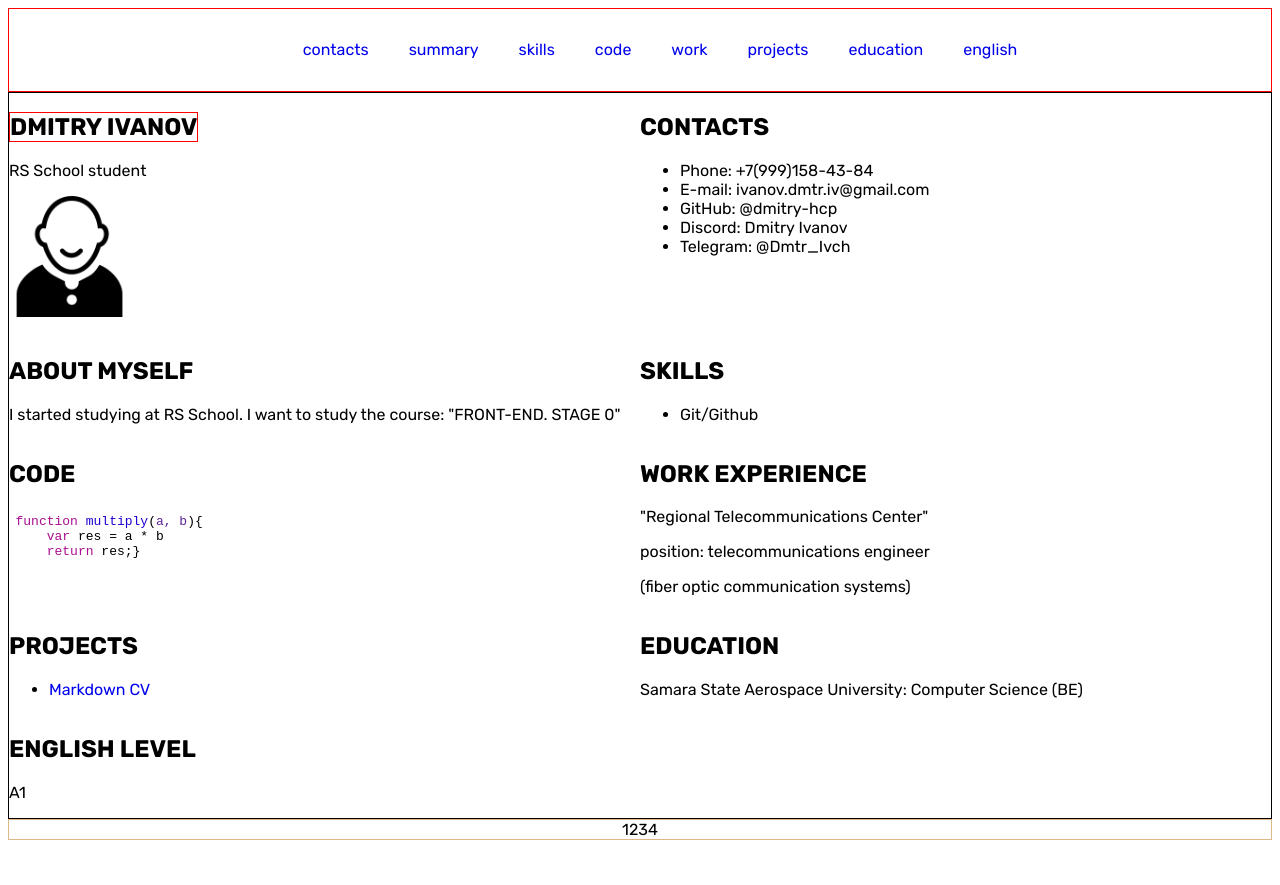
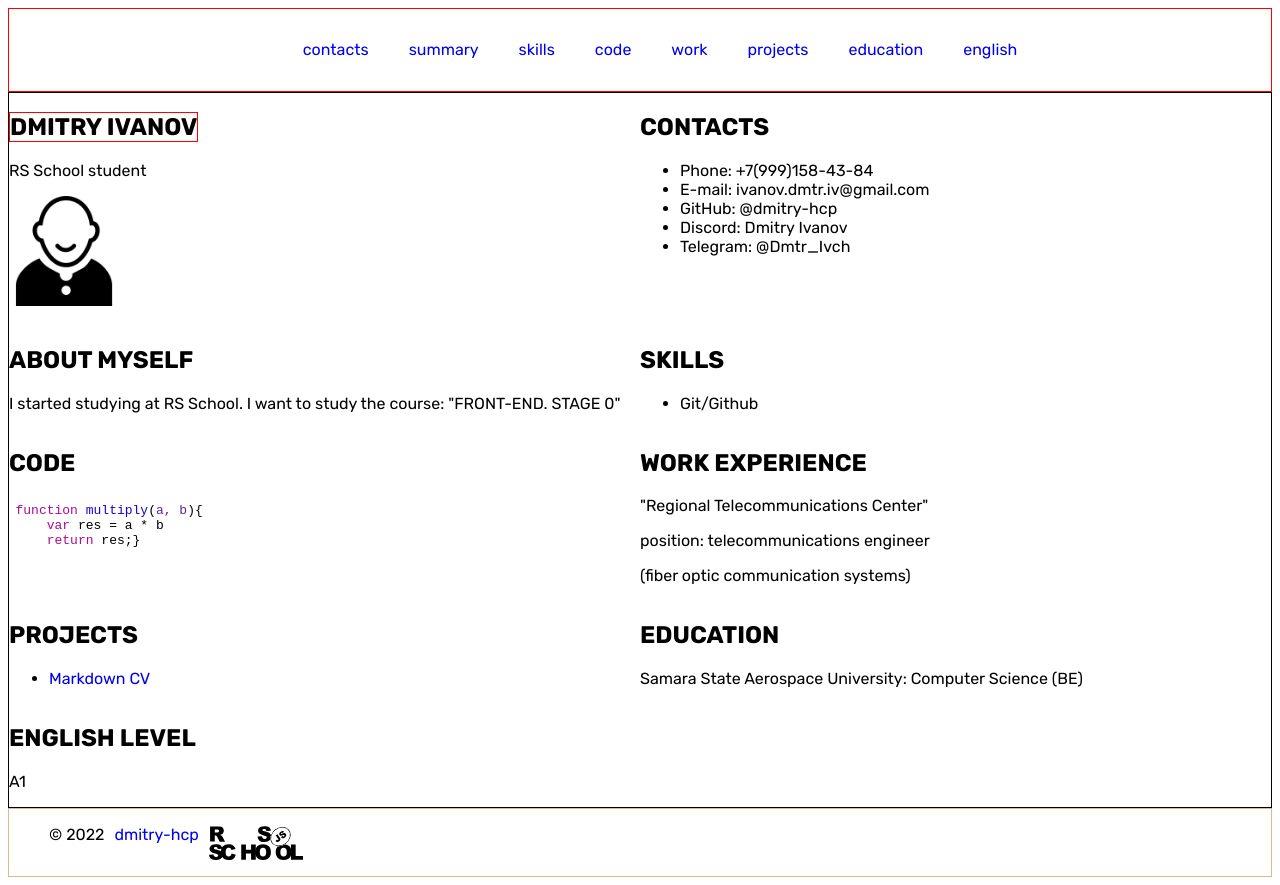
Before and after one commit to dmitry-hcp/rsschool-cv, a plain HTML site: page index.html in a window 1280 px wide. Before the commit the page ends 848 px from the top, so only its background shows below. Drawn offline with Linux system fonts and the light colour scheme.

Commit message:
feat: implement css

```diff
--- a/index.html
+++ b/index.html
@@ -90,7 +90,14 @@
         </main>
         <footer class="footer">
             <div class="container">
-                1234
+                <ul class="footer-list">
+                    <li class="class-item">&copy; 2022</li>
+                    <li><a href="https://github.com/dmitry-hcp" class="github-link" target="_blank">dmitry-hcp</a></li>
+                    <li><a href="https://rs.school/js-stage0/" class="school-logo" target="_blank"> <img src="assets/img/rs_school_js.svg" alt="school logo"></a></li>
+                </ul>
+
+                    <!-- <a href="https://rs.school/js-stage0/" class="school-logo" target="_blank"> <img src="assets/img/rs_school_js.svg" alt="school logo"></a> -->
+
             </div>
         </footer>
 </body>
--- a/style.css
+++ b/style.css
@@ -27,7 +27,6 @@ html {
 }
 .footer {
     border: 1px solid burlywood;
-    text-align: center;
 }
 .container {
     /* max-width: 1440px; */
@@ -64,6 +63,22 @@ html {
     border: 1px solid red;
 }
 .photo {
-    width: 121px;
-    height: 45;
+    width: 110px;
+    height: 50;
 }
+.footer-list {
+    display: flex;
+    justify-content: first baseline;
+    list-style: none;
+}
+.github-link {
+    padding: 0 10px;
+    text-decoration: none;
+}
+.school-logo {
+    width: 70px;
+    height: 35px;
+    display: flex;
+    /* justify-content: flex-end;  */
+    text-decoration: none;
+}
```
